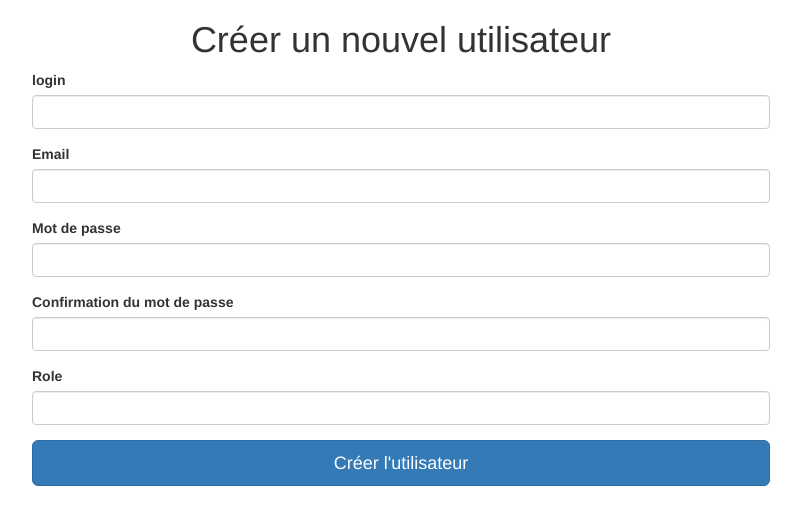
After one commit to JuMANocta/2023_CapEvEcorP_FLASK, a Flask app: page /nouvelutilisateur in a window 1280 px wide. The commit adds this page. Shown: the top 525 px of the page, without its empty margins (239-1040 px from the left). Run offline with Flask 3, Linux system fonts and the light colour scheme; parts of the project's set-up code (start-up, migrations or seed data) failed here and were passed over; some libraries are stand-ins or nearby versions.

Commit message:
page de création d'un user opé

```diff
--- a/app.py
+++ b/app.py
@@ -6,6 +6,7 @@ from models.quiz_new_form import QuizNewForm
 from models.connexion_form import ConnexionForm
 from flask_login import LoginManager, UserMixin, login_user, logout_user, current_user, login_required
 from werkzeug.security import generate_password_hash
+from models.crea_user_form import NouvelUtilisateurForm
 
 
 app = Flask(__name__, static_folder='static')
@@ -24,74 +25,92 @@ login_manager.init_app(app)
 login_manager.login_view = 'connexion'
 login_manager.login_message = 'Veuillez vous connecter pour accéder à cette page'
 
+
 @app.route('/')
 @login_required
 def index():
     return render_template('index.html')
 
+
 @app.route('/bootstrap')
 def bootstrap():
     return render_template('bootstrap.html')
+
 
 @app.route('/salut')
 def salut():
     return 'Salut'
 
+
 @app.route('/salut/<nom>')
 def test_name(nom):
-    from datetime import datetime # importation de datetime
-    maintenant = datetime.now() # récupération de la date et de l'heure actuelle
-    jour = maintenant.day # récupération du jour
-    jours_de_la_semaine_fr = ['lundi', 'mardi', 'mercredi', 'jeudi', 'vendredi', 'samedi', 'dimanche'] # création d'une liste des jours de la semaine en français
-    jour_semaine = jours_de_la_semaine_fr[maintenant.weekday()] # récupération du jour de la semaine en français
-    mois = maintenant.month # récupération du mois
-    annee = maintenant.year # récupération de l'année
-    return render_template('salut.html', nom=nom, jour=jour, mois=mois, annee=annee ,jour_semaine=jour_semaine)
+    from datetime import datetime  # importation de datetime
+    maintenant = datetime.now()  # récupération de la date et de l'heure actuelle
+    jour = maintenant.day  # récupération du jour
+    # création d'une liste des jours de la semaine en français
+    jours_de_la_semaine_fr = [
+        'lundi', 'mardi', 'mercredi', 'jeudi', 'vendredi', 'samedi', 'dimanche']
+    # récupération du jour de la semaine en français
+    jour_semaine = jours_de_la_semaine_fr[maintenant.weekday()]
+    mois = maintenant.month  # récupération du mois
+    annee = maintenant.year  # récupération de l'année
+    return render_template('salut.html', nom=nom, jour=jour, mois=mois, annee=annee, jour_semaine=jour_semaine)
+
 
 @app.route('/google')
 def google():
     return redirect('https://google.com')
 
+
 @app.route('/401')
 def error_401():
     abort(401)
 
+
 @app.errorhandler(404)
 def error_404(error):
     return ("404"), 404
+
 
 @app.route('/json')
 def json():
     data = {'key': 'value', 'key2': 'value2', 'key3': 'value3'}
     return jsonify(data)
 
+
 @app.route('/setutilisateur/<nom>/<mot_de_passe>/<email>/<role>')
-def utilisateur(nom, mot_de_passe,email, role):
-    mot_de_passe_hache = generate_password_hash(mot_de_passe)
-    utilisateur = Utilisateur(nom=nom, mot_de_passe=mot_de_passe_hache, email=email,role=role)
+def utilisateur(nom, mot_de_passe, email, role):
+    mot_de_passe_hash = generate_password_hash(mot_de_passe)
+    utilisateur = Utilisateur(
+        nom=nom, mot_de_passe=mot_de_passe_hash, email=email, role=role)
     db_utilisateur.session.add(utilisateur)
     db_utilisateur.session.commit()
     return 'Utilisateur ajouté'
+
 
 @app.route('/getutilisateur/<id>')
 def get_utilisateur(id):
     utilisateur = Utilisateur.query.get(id)
     return f'Utilisateur {utilisateur.nom, utilisateur.mot_de_passe}'
 
+
 @app.route('/getallutilisateurs')
 def get_all_utilisateurs():
     utilisateurs = Utilisateur.query.all()
     return f'Utilisateurs {[(utilisateur.nom, utilisateur.mot_de_passe, utilisateur.email, utilisateur.role) for utilisateur in utilisateurs]}'
+
 
 @app.route('/htmlutilisateurs')
 def html_utilisateurs():
     utilisateurs = Utilisateur.query.all()
     return render_template('utilisateurs.html', utilisateurs=utilisateurs)
 
+
 @app.route('/quiz')
 def quiz():
     quiz = Quiz.query.all()
     return render_template('quiz/quiz.html', quiz=quiz)
+
 
 @app.route('/quiz_new', methods=['GET', 'POST'])
 def quiz_new():
@@ -99,10 +118,12 @@ def quiz_new():
     if request.method == 'POST':
         quiz = Quiz()
         form.populate_obj(quiz)
-        db_quiz.session.add(quiz) # Ajout de l'objet dans la session de la base de données
+        # Ajout de l'objet dans la session de la base de données
+        db_quiz.session.add(quiz)
         db_quiz.session.commit()
         return redirect(url_for('quiz'))
     return render_template('quiz/quiz_new.html', form=form)
+
 
 @app.route('/quiz/<int:id>', methods=['GET', 'POST'])
 def quiz_id(id):
@@ -114,7 +135,8 @@ def quiz_id(id):
             return render_template('quiz/quiz_win.html')
         else:
             return render_template('quiz/quiz_lose.html')
-    return render_template('quiz/quiz_id.html',quiz=quiz)
+    return render_template('quiz/quiz_id.html', quiz=quiz)
+
 
 @app.route('/quiz_modif/<int:id>', methods=['GET', 'POST'])
 def quiz_modif(id):
@@ -126,12 +148,14 @@ def quiz_modif(id):
         return redirect(url_for('quiz'))
     return render_template('quiz/quiz_modif.html', form=form)
 
+
 @app.route('/quiz_delete/<int:id>', methods=['GET', 'POST'])
 def quiz_delete(id):
     quiz = Quiz.query.get(id)
     db_quiz.session.delete(quiz)
     db_quiz.session.commit()
     return redirect(url_for('quiz'))
+
 
 @app.route('/connexion', methods=['GET', 'POST'])
 def connexion():
@@ -150,14 +174,31 @@ def connexion():
 
     return render_template('connexion/connexion.html', form=form)
 
+
 @app.route('/deco')
 def deconnexion():
     logout_user()
     return redirect(url_for('index'))
 
+
 @login_manager.user_loader
 def load_user(id):
     return Utilisateur.query.get(int(id))
 
+
+@app.route('/nouvelutilisateur', methods=['GET', 'POST'])
+def nouvelutilisateur():
+    form = NouvelUtilisateurForm()
+    if form.validate_on_submit():
+        mot_de_passe_hash = generate_password_hash(form.mot_de_passe.data)
+        utilisateur = Utilisateur(
+        nom=form.login.data, mot_de_passe=mot_de_passe_hash, email=form.email.data, role=form.role.data)
+        db_utilisateur.session.add(utilisateur)
+        db_utilisateur.session.commit()
+        flash('L\'utilisateur a été créé avec succès.')
+        return redirect(url_for('index'))
+    return render_template('connexion/crea_user.html', title='Nouvel utilisateur', form=form)
+
+
 if __name__ == '__main__':
     app.run(debug=True)
--- /dev/null
+++ b/models/crea_user_form.py
@@ -0,0 +1,11 @@
+from flask_wtf import FlaskForm
+from wtforms import StringField, PasswordField, SubmitField
+from wtforms.validators import DataRequired, Email, EqualTo
+
+class NouvelUtilisateurForm(FlaskForm):
+    login = StringField('login', validators=[DataRequired()])
+    email = StringField('Email', validators=[DataRequired(), Email()])
+    mot_de_passe = PasswordField('Mot de passe', validators=[DataRequired()])
+    confirmation_mot_de_passe = PasswordField('Confirmation du mot de passe', validators=[DataRequired(), EqualTo('mot_de_passe')])
+    role = StringField('Role', validators=[DataRequired()])
+    submit = SubmitField('Créer l\'utilisateur')
--- a/requirements.txt
+++ b/requirements.txt
@@ -3,8 +3,10 @@ click==8.1.3
 colorama==0.4.6
 cssbeautifier==1.14.7
 djlint==1.19.13
+dnspython==2.3.0
 dominate==2.7.0
 EditorConfig==0.12.3
+email-validator==1.3.1
 Flask==2.2.2
 Flask-Bootstrap==3.3.7.1
 Flask-Login==0.6.2
@@ -13,6 +15,7 @@ Flask-WTF==1.1.1
 greenlet==2.0.2
 html-tag-names==0.1.2
 html-void-elements==0.1.0
+idna==3.4
 itsdangerous==2.1.2
 Jinja2==3.1.2
 jsbeautifier==1.14.7
--- a/templates/connexion/connexion.html
+++ b/templates/connexion/connexion.html
@@ -7,7 +7,7 @@
 {% endblock title %}
 {% block content %}
     <div class="container" style="max-width: 60%">
-            <h1 class="mb-4 text-center">Connexion</h1>
+        <h1 class="mb-4 text-center">Connexion ou <a href="{{url_for('nouvelutilisateur')}}">créer un compte</a></h1>
         <form method="post" action="{{ url_for('connexion') }}" class="form-signin mx-auto w-70">
             {{ form.hidden_tag() }}
             <label for="{{ form.login.id }}">Login</label>
--- /dev/null
+++ b/templates/connexion/crea_user.html
@@ -0,0 +1,23 @@
+{% extends "bootstrap/base.html" %}
+{% block html_attribs %}
+    lang="fr"
+{% endblock html_attribs %}
+{% block title %}
+    Nouvelle Connexion
+{% endblock title %}
+{% block content %}
+    <div class="container" style="max-width: 60%">
+        <h1 class="mb-4 text-center">Créer un nouvel utilisateur</h1>
+        <form method="post" action="{{ url_for('nouvelutilisateur') }}">
+            {{ form.hidden_tag() }}
+            <div class="form-group">{{ form.login.label }} {{ form.login(class="form-control") }}</div>
+            <div class="form-group">{{ form.email.label }} {{ form.email(class="form-control") }}</div>
+            <div class="form-group">{{ form.mot_de_passe.label }} {{ form.mot_de_passe(class="form-control") }}</div>
+            <div class="form-group">
+            {{ form.confirmation_mot_de_passe.label }} {{ form.confirmation_mot_de_passe(class="form-control") }}
+            </div>
+            <div class="form-group">{{ form.role.label }} {{ form.role(class="form-control") }}</div>
+            {{ form.submit(class="btn btn-lg btn-primary btn-block") }}
+        </form>
+    </div>
+{% endblock content %}
```
Lines whose indentation alone changed are shown as unchanged.
